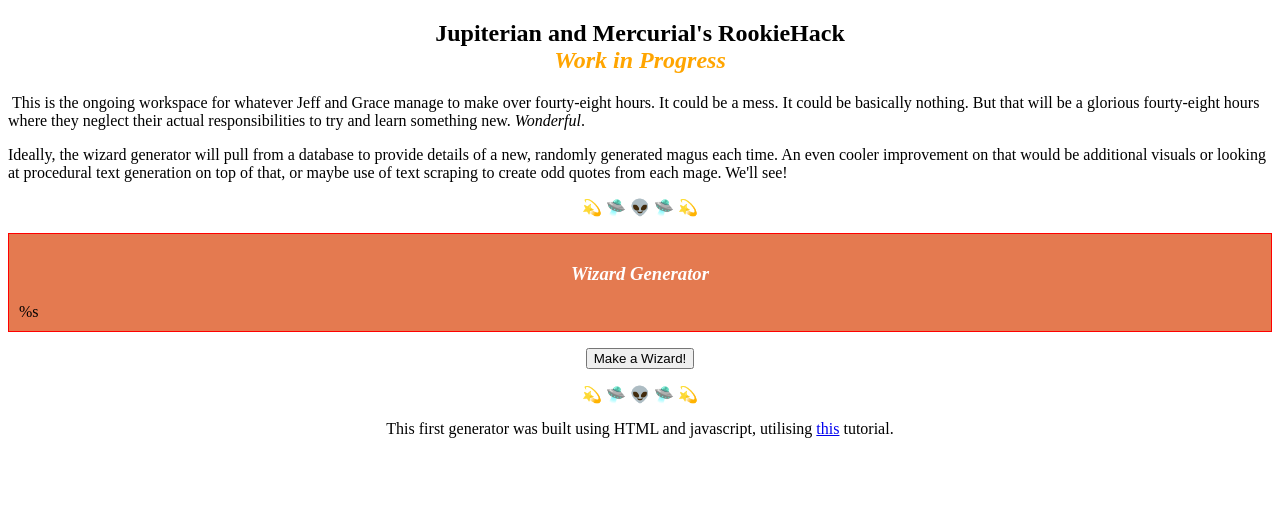
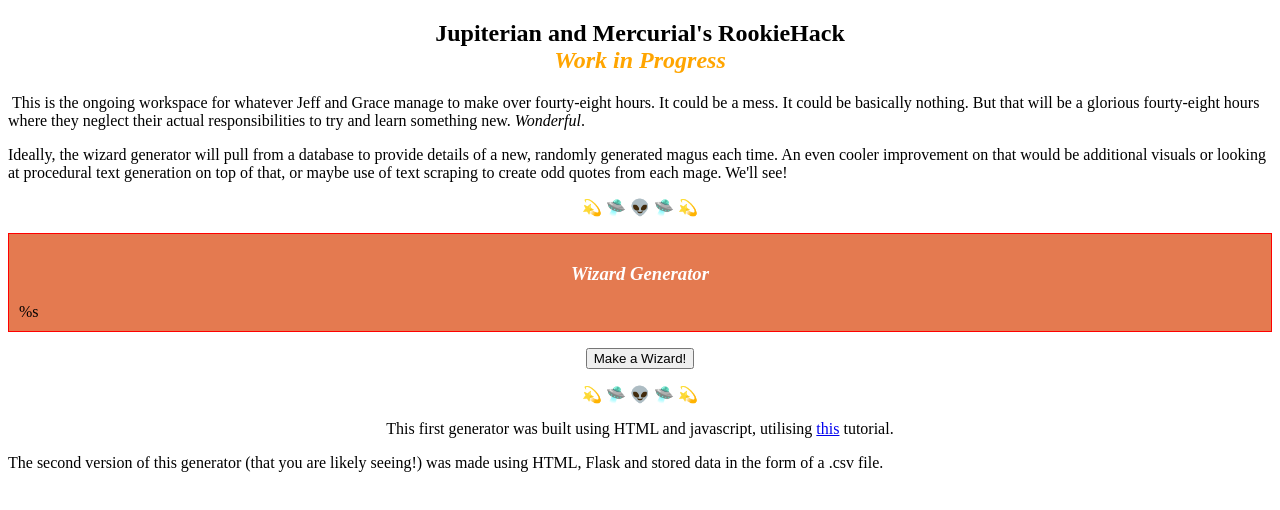
Before and after one commit to seifely/jupimerci, a plain HTML site: page templates/index.html in a window 1280 px wide. Drawn offline with Linux system fonts and the light colour scheme.

Commit message:
Added in second generator explanation and crediting

```diff
--- a/templates/index.html
+++ b/templates/index.html
@@ -30,4 +30,5 @@
 <p style="text-align: center;">&#128171 &#128760	&#128125 &#128760 &#128171</p>
 
 <p style="text-align: center;"> This first generator was built using HTML and javascript, utilising <a href="https://www.freecodecamp.org/news/creating-a-bare-bones-quote-generator-with-javascript-and-html-for-absolute-beginners-5264e1725f08/">this</a> tutorial. </p>
+<p>The second version of this generator (that you are likely seeing!) was made using HTML, Flask and stored data in the form of a .csv file. </p>
 </html>
```
